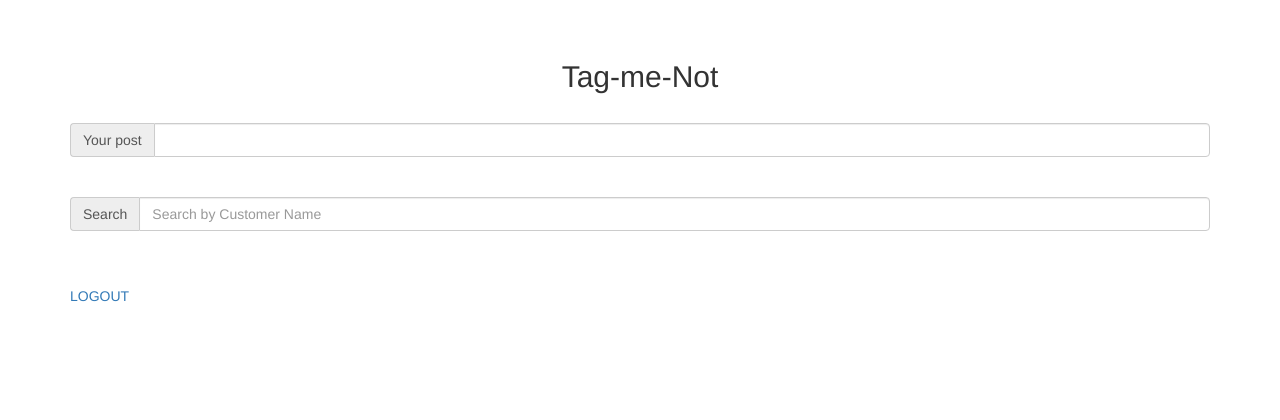
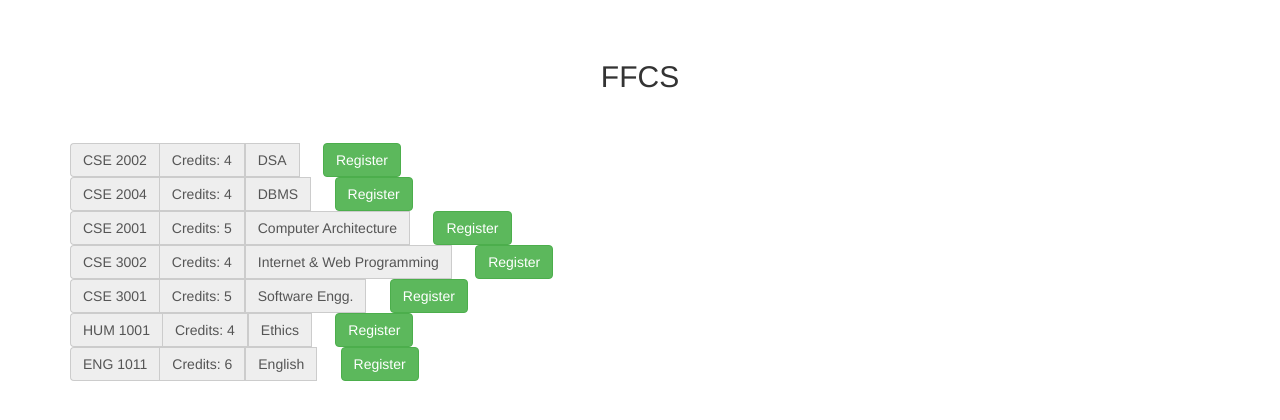
Before and after one commit to krshubham/cse3002, a PHP site: page /home.php in a window 1280 px wide. Shown: the part 52-472 px from the top of the page. Run offline with PHP 8.4, Linux system fonts and the light colour scheme; the visitor is signed in with stand-in values (Sample User, id 1).

Commit message:
reg btns added

```diff
--- a/aman/assign3/ffcs/public/reg/home.php
+++ b/aman/assign3/ffcs/public/reg/home.php
@@ -53,52 +53,54 @@
     </nav>
     <div class="container">
         <br />
-    <h2 align="center">Tag-me-Not</h2><br />
+        <h2 align="center">FFCS</h2><br />
         <div class="form-group">
-        <div class="input-group">
-          <span class="input-group-addon">Your post</span>
-          <input id = "post" type = "text" name = "post_pp" class="form-control">
-        </div>
-        <br/>
             <br/>
             <div class="input-group">
-          <span class="input-group-addon">Search</span>
-          <input type="text" name="search_text" id="search_text" placeholder="Search by Customer Name" class="form-control" />
+              <span class="input-group-addon">CSE 2002</span>
+              <span class="input-group-addon">Credits: 4</span>
+              <span class="input-group-addon">DSA</span>&nbsp;&nbsp;&nbsp;&nbsp;&nbsp;
+              <button type="button" class="btn btn-success" id="dsa">Register</button>
+            </div>
+            <div class="input-group">
+              <span class="input-group-addon">CSE 2004</span>
+              <span class="input-group-addon">Credits: 4</span>
+              <span class="input-group-addon">DBMS</span>&nbsp;&nbsp;&nbsp;&nbsp;&nbsp;
+              <button type="button" class="btn btn-success" id="dbms">Register</button>
+            </div>
+            <div class="input-group">
+              <span class="input-group-addon">CSE 2001</span>
+              <span class="input-group-addon">Credits: 5</span>
+              <span class="input-group-addon">Computer Architecture</span>&nbsp;&nbsp;&nbsp;&nbsp;&nbsp;
+              <button type="button" class="btn btn-success" id="ca">Register</button>
+            </div>
+            <div class="input-group">
+              <span class="input-group-addon">CSE 3002</span>
+              <span class="input-group-addon">Credits: 4</span>
+              <span class="input-group-addon">Internet & Web Programming</span>&nbsp;&nbsp;&nbsp;&nbsp;&nbsp;
+              <button type="button" class="btn btn-success" id="iwp">Register</button>
+            </div>
+            <div class="input-group">
+              <span class="input-group-addon">CSE 3001</span>
+              <span class="input-group-addon">Credits: 5</span>
+              <span class="input-group-addon">Software Engg.</span>&nbsp;&nbsp;&nbsp;&nbsp;&nbsp;
+              <button type="button" class="btn btn-success" id="se">Register</button>
+            </div>
+            <div class="input-group">
+              <span class="input-group-addon">HUM 1001</span>
+              <span class="input-group-addon">Credits: 4</span>
+              <span class="input-group-addon">Ethics</span>&nbsp;&nbsp;&nbsp;&nbsp;&nbsp;
+              <button type="button" class="btn btn-success" id="hum">Register</button>
+            </div>
+            <div class="input-group">
+              <span class="input-group-addon">ENG 1011</span>
+              <span class="input-group-addon">Credits: 6</span>
+              <span class="input-group-addon">English</span>&nbsp;&nbsp;&nbsp;&nbsp;&nbsp;
+              <button type="button" class="btn btn-success" id="eng">Register</button>
             </div>
         </div>
         <br/>
-  <div id="search_result"></div>
-  <br/>
-  <div id="all posts">
-
     </div>
-  <div>
-   <a href="logout.php">LOGOUT</a>
-</div>
-</div>
+    <script src="js/register.js"></script>
   </body>
 </html>
-<script>
-   $(document).keyup(function(){
-      $('#search_text').keyup(function(){
-         var txt = $(this).val();
-         if(txt != '')
-         {
-            $.ajax({
-               url:"fetch_users.php",
-               method:"POST",
-               data:{search:txt},
-               dataType:"text",
-               success:function(data)
-               {
-                  //alert(data);
-                  $('#search_result').html(data);
-              }
-          });
-        }
-        else if($(this).val() === ''){
-            $('#search_result').html('');
-        }
-    });
-  });
-</script>
--- /dev/null
+++ b/aman/assign3/ffcs/public/reg/js/register.js
@@ -0,0 +1,70 @@
+$(document).ready(function(){
+	$('#dsa').on("click", function () {
+          alert("Button clicked!");
+      });
+	/*$("#dbms").click(function(){
+		$(this).html("Registered");
+	    $.ajax({
+		  type: 'POST',
+		  url: 'register.php',
+		  data: {subject:"dbms"},
+		  success: function(data){
+		  	window.alert(data);
+		  	//checkStatus(data);
+		  }
+		});
+	  }
+	});
+	$("#iwp").click(function(){
+		$(this).html("Registered");
+	    $.ajax({
+		  type: 'POST',
+		  url: 'register.php',
+		  data: {subject:"iwp"},
+		  success: function(data){
+		  	window.alert(data);
+		  	//checkStatus(data);
+		  }
+		});
+	  }
+	});
+	$("#hum").click(function(){
+		$(this).html("Registered");
+	    $.ajax({
+		  type: 'POST',
+		  url: 'register.php',
+		  data: {subject:"hum"},
+		  success: function(data){
+		  	window.alert(data);
+		  	//checkStatus(data);
+		  }
+		});
+	  }
+	});
+	$("#se").click(function(){
+		$(this).html("Registered");
+	    $.ajax({
+		  type: 'POST',
+		  url: 'register.php',
+		  data: {subject:"se"},
+		  success: function(data){
+		  	window.alert(data);
+		  	//checkStatus(data);
+		  }
+		});
+	  }
+	});
+	$("#eng").click(function(){
+		$(this).html("Registered");
+	    $.ajax({
+		  type: 'POST',
+		  url: 'register.php',
+		  data: {subject:"eng"},
+		  success: function(data){
+		  	window.alert(data);
+		  	//checkStatus(data);
+		  }
+		});
+	  }
+	});*/
+});
```
Also changed, not shown: aman/assign3/ffcs/public/reg/register.php (added, +9 -0 lines). Lines whose indentation alone changed are shown as unchanged.
